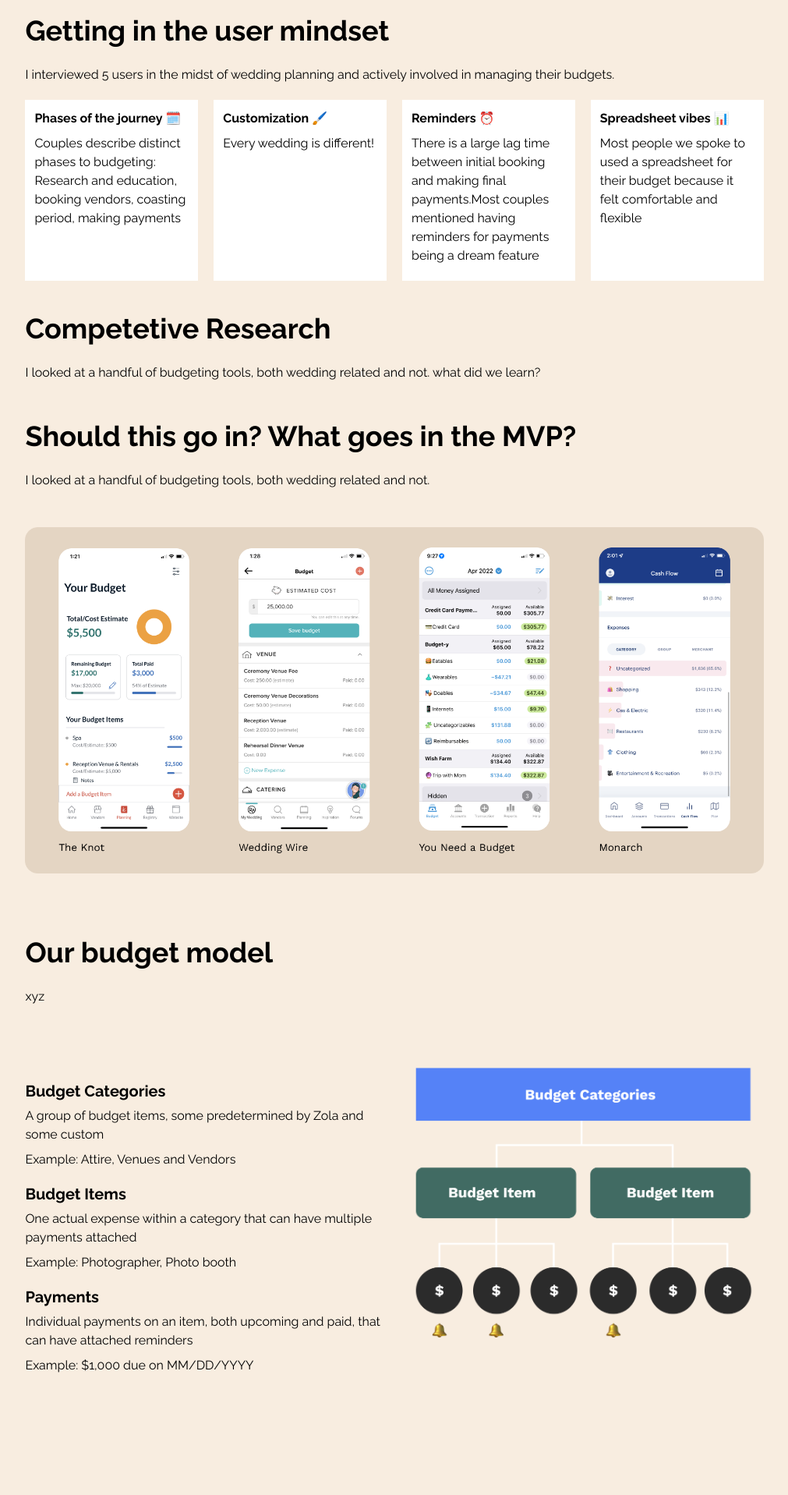
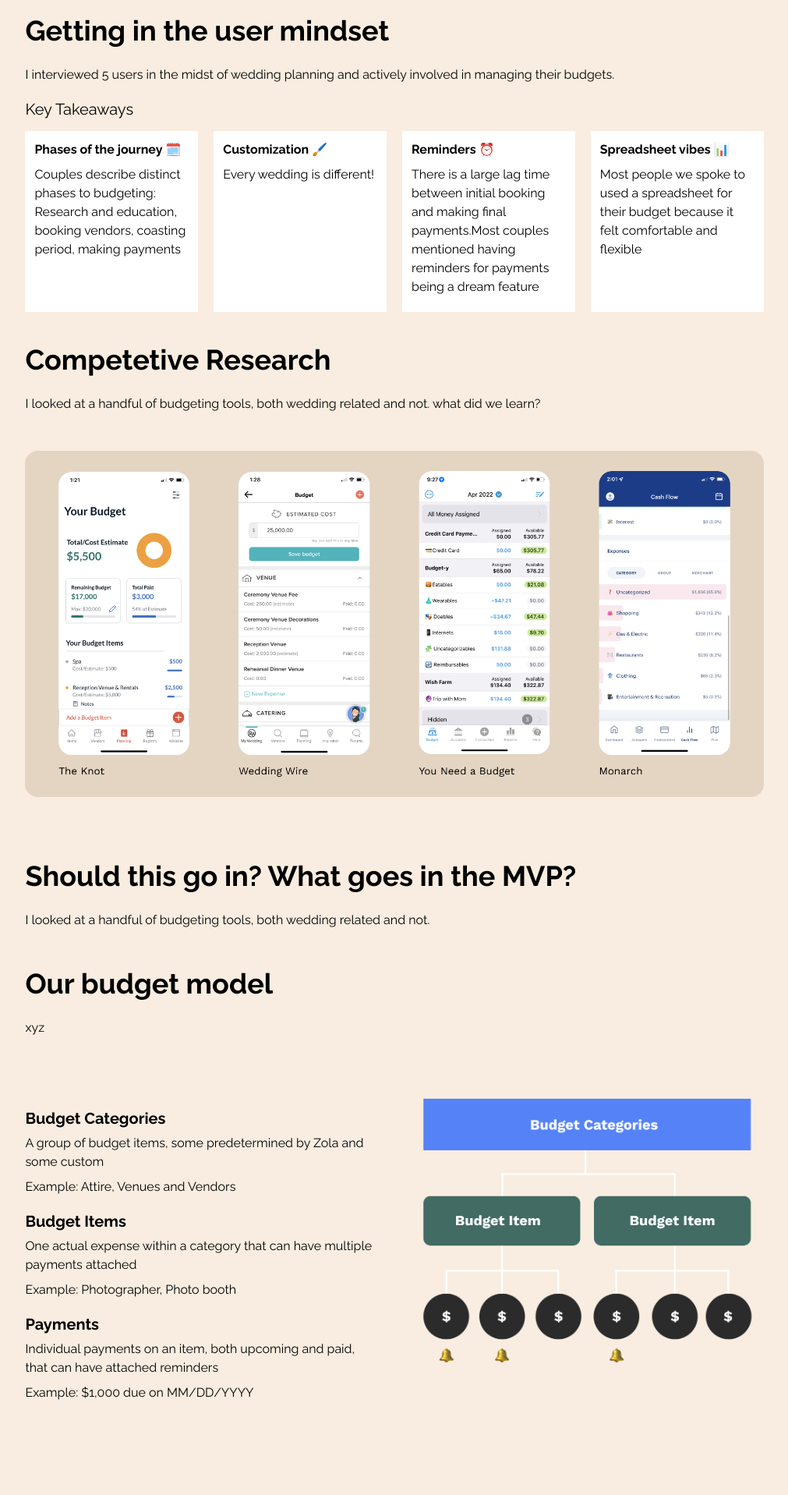
Before and after one commit to hottinet/casey-site-v2, a Next.js app: page /zola-budget-tool in a window 1280 px wide. Shown: the part 660-2577 px from the top of the page at 78% size, without its empty margins (134-1145 px from the left). Built offline with nearby package versions, Linux system fonts and the light colour scheme.

Commit message:
budget tool

```diff
--- a/src/pages/zola-budget-tool.tsx
+++ b/src/pages/zola-budget-tool.tsx
@@ -46,6 +46,7 @@ const ZolaBudgetTool: React.FC = () => (
         I interviewed 5 users in the midst of wedding planning and actively
         involved in managing their budgets.
       </Body>
+      <Heading>Key Takeaways</Heading>
     </ContentBox>
     <ContentBox>
       <ContainerBox>
@@ -91,12 +92,6 @@ const ZolaBudgetTool: React.FC = () => (
         I looked at a handful of budgeting tools, both wedding related and not.
         what did we learn?
       </Body>
-    </ContentBox>
-    <ContentBox column>
-      <Title bold>Should this go in? What goes in the MVP?</Title>
-      <Body>
-        I looked at a handful of budgeting tools, both wedding related and not.
-      </Body>
       <Image
         alt="Competitors"
         mb={80}
@@ -104,9 +99,15 @@ const ZolaBudgetTool: React.FC = () => (
       />
     </ContentBox>
     <ContentBox column>
+      <Title bold>Should this go in? What goes in the MVP?</Title>
+      <Body>
+        I looked at a handful of budgeting tools, both wedding related and not.
+      </Body>
+    </ContentBox>
+    <ContentBox column>
       <Title bold>Our budget model</Title>
       <Body>xyz</Body>
-      <GridBox center columnGap={20} mb={80}>
+      <GridBox center columnGap={40} mb={80}>
         <Box>
           <Heading bold mb={8}>
             Budget Categories
@@ -141,7 +142,7 @@ const ZolaBudgetTool: React.FC = () => (
     </ContentBox>
     <ContentBox column>
       <Title bold>Our math</Title>
-      <GridBox center columnGap={20} mb={80}>
+      <GridBox center columnGap={40} mb={80}>
         <Box>
           <Heading bold mb={8}>
             Max Spend
```
